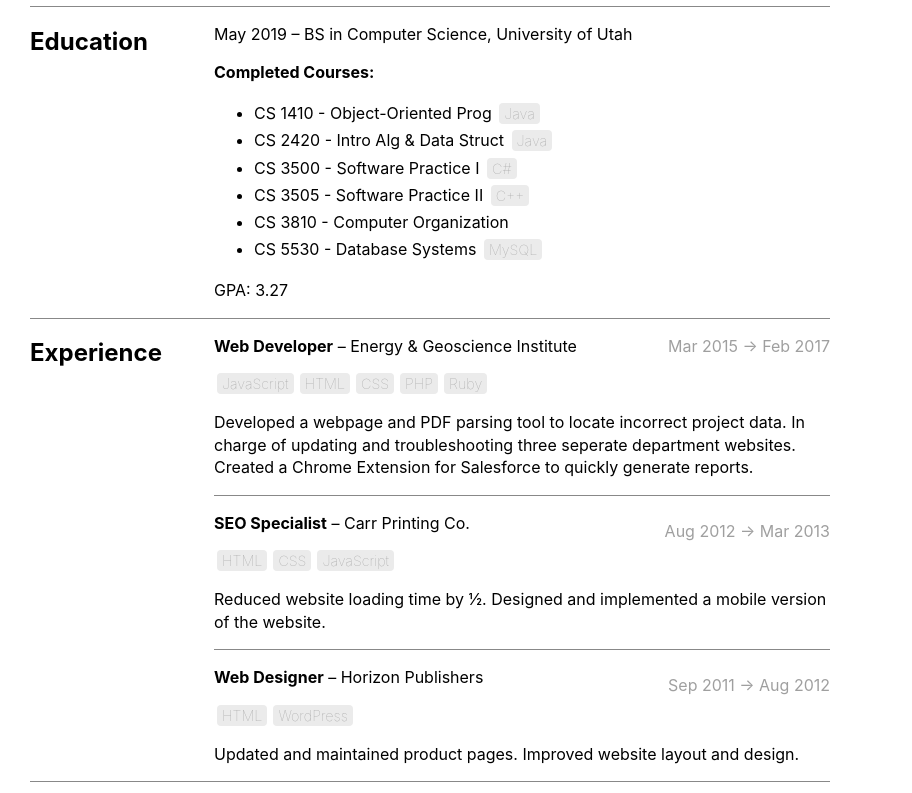
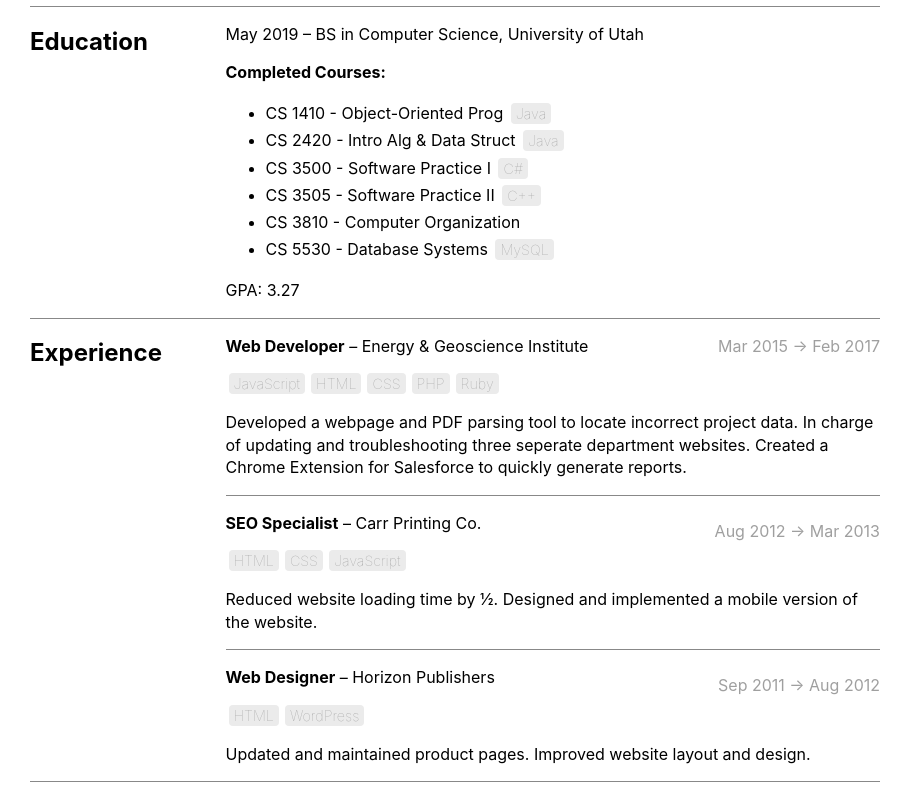
Before and after one commit to dotspencer/resume, a plain HTML site: page index.html in a window 1280 px wide. Shown: the part 106-899 px from the top of the page, without its empty margins (0-912 px from the left). Drawn offline with Linux system fonts and the light colour scheme.

Commit message:
Testing wide body

```diff
--- a/scss/style.scss
+++ b/scss/style.scss
@@ -5,7 +5,7 @@ body {
   font-family: -apple-system,BlinkMacSystemFont,"Segoe UI",Roboto,Oxygen,Ubuntu,Cantarell,"Open Sans","Helvetica Neue",sans-serif;
   background-color: white;
   margin: 30px;
-  max-width: 800px;
+  max-width: 850px;
 }
 h1 {
   float: left;
@@ -41,6 +41,7 @@ section{
   border-bottom: $border;
   display: inline-block;
   width: 100%;
+  break-inside: auto;
 
   $left-width: 23%;
   $right-width: 100% - $left-width;
```
Also changed, not shown: css/style.css, 1 other file.
